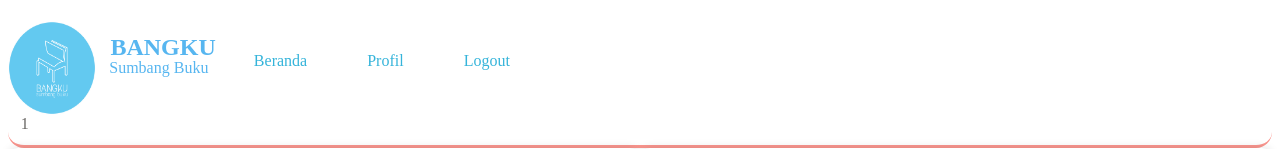
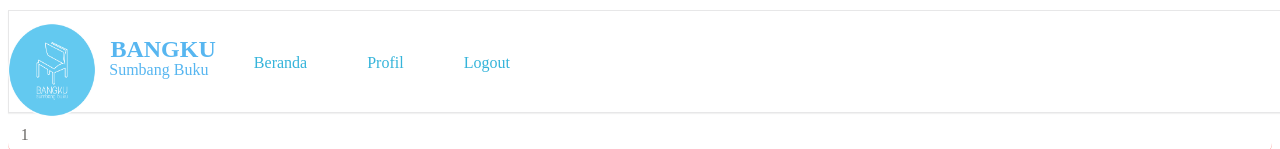
Before and after one commit to vedoalfarizi/bangku, a PHP site: page /umum/profilumum.php in a window 1280 px wide; the page is wider, and only the part inside the window is pictured. Shown: the top 149 px of that part. Run offline with PHP 8.4, Linux system fonts and the light colour scheme; the visitor is signed in with stand-in values (Sample User, id 1); data that the repository does not hold is empty.

Commit message:
edit  tampilan beranda umum

```diff
--- a/umum/profilumum.php
+++ b/umum/profilumum.php
@@ -36,6 +36,8 @@ $cek4 = $cek3->fetch_assoc();
 
 ?>
 <div>
+    <div class="kotak" style="padding: 4%;">
+    </div>
     <?php if($_SESSION['pesan']!=""){
         echo "<div class='alert'>".$_SESSION['pesan']."</div>";
     }
@@ -43,6 +45,7 @@ $cek4 = $cek3->fetch_assoc();
         echo "<div class='alert' style='text-align: center'>Maaf,anda harus melegkapi data terlebih dahulu</div>";
     }
     ?>
+    </div>
     <div class="model-form ">
         <h1 class="model-form profil" > <?php echo $cek4["nama"]; ?></h1>
         <div align="center">
```
